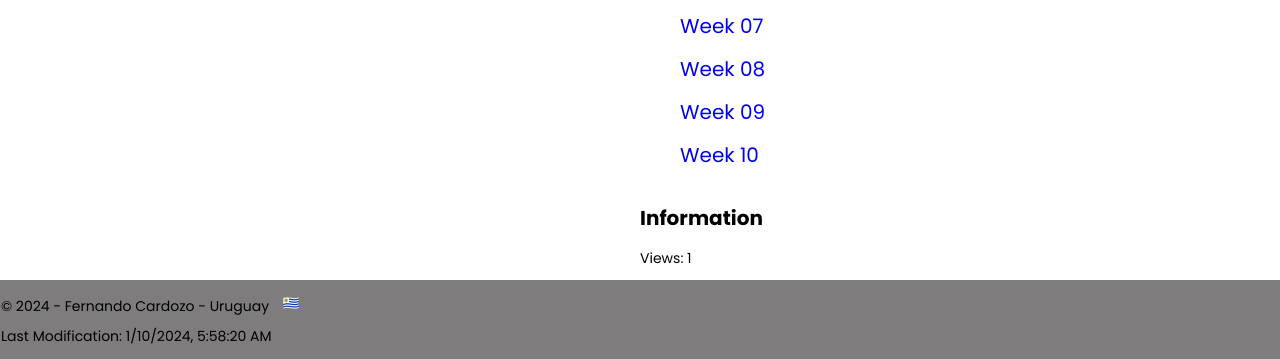
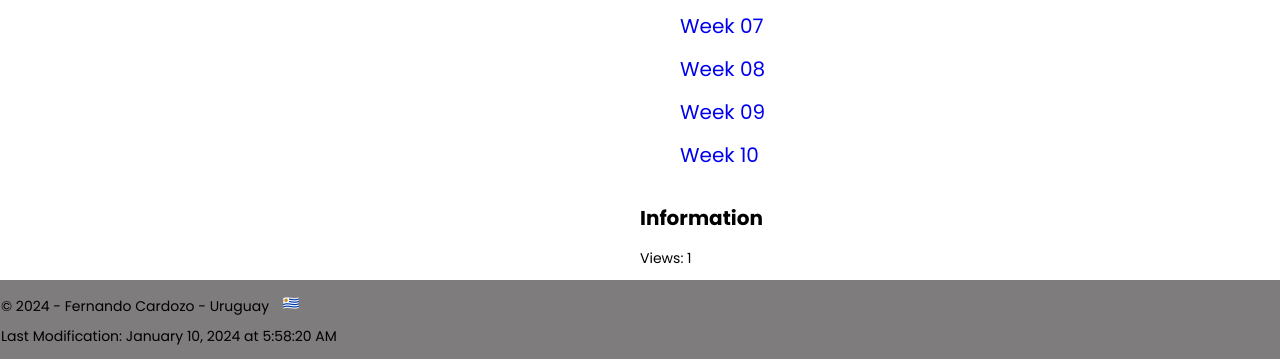
Before and after one commit to NandoCB/WDD230, a plain HTML site: page index.html in a window 1280 px wide. Shown: the part 552-911 px from the top of the page. Drawn offline with Linux system fonts and the light colour scheme.

Commit message:
getdates added, lastmod fixed

```diff
--- a/index.html
+++ b/index.html
@@ -4,6 +4,7 @@
     <meta charset="UTF-8">
     <meta name="viewport" content="width=device-width, initial-scale=1.0">
     <link rel="stylesheet" href="styles/normalize.css">
+    <link rel="stylesheet" href="styles/larger.css">
     <link rel="stylesheet" href="styles/base.css">
     <title>Fernando Cardozo - WDD 230 - Web Frontend Development</title>
 </head>
--- a/scripts/getdates.js
+++ b/scripts/getdates.js
@@ -22,7 +22,9 @@ document.addEventListener("DOMContentLoaded", function() {
 
     var lastModification = document.lastModified;
 
-    var formattedDate = new Date(lastModification).toLocaleString();
+    var options = { year: 'numeric', month: 'long', day: 'numeric', hour: 'numeric', minute: 'numeric', second: 'numeric'};
+
+    var formattedDate = new Date(lastModification).toLocaleDateString("en-US", options);
 
     var dateElement = document.getElementById("lastModified");
     if (dateElement) {
```
Also changed, not shown: styles/larger.css (added).
